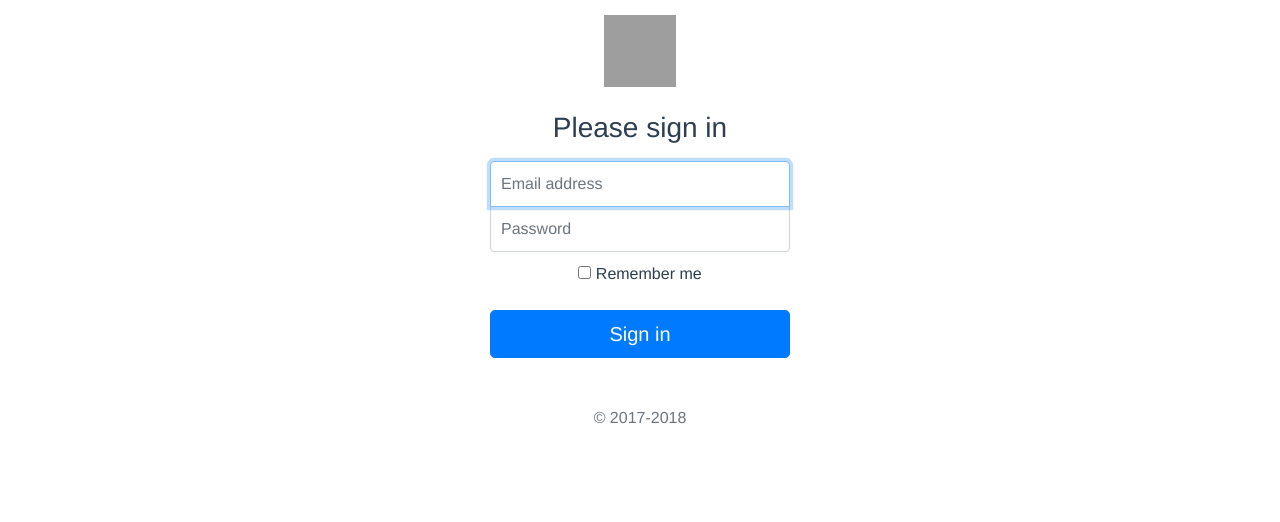
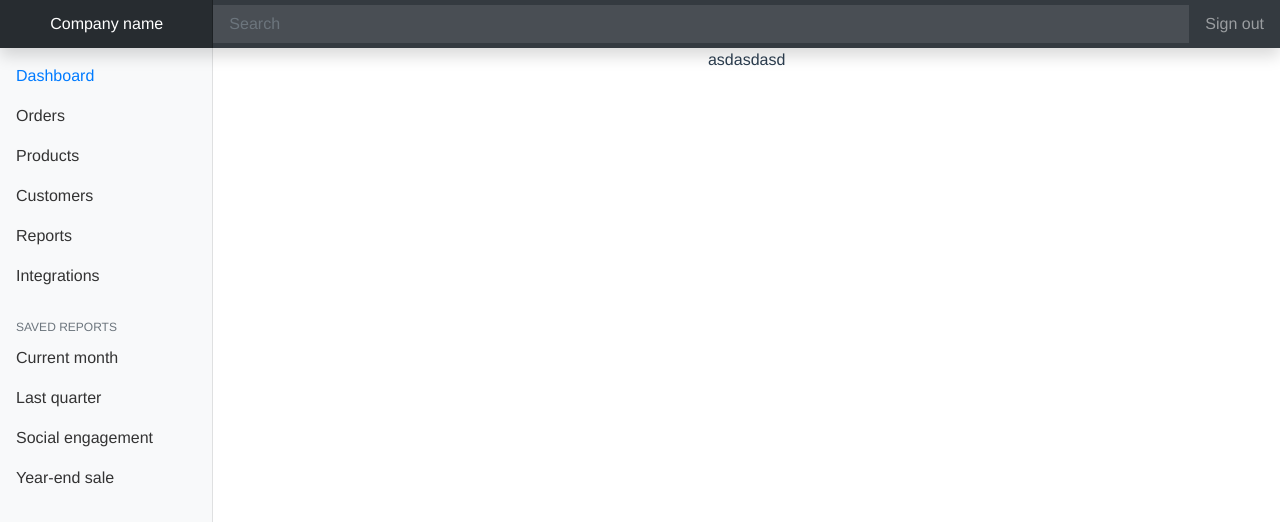
Before and after one commit to sky85245630/vue-shopcart, a Vue app: page /#/admin in a window 1280 px wide. Before the commit this address led to /#/login. Shown: the top 522 px of the page. Built offline with nearby package versions, Linux system fonts and the light colour scheme; no server answers; grey boxes are pictures that could not be loaded.

Commit message:
add dashboard scss and Navbar and Sidebar

```diff
--- a/src/App.vue
+++ b/src/App.vue
@@ -20,6 +20,8 @@
 </script>
 <style lang="scss">
 @import 'bootstrap/scss/bootstrap';
+
+
 .zxc{
   color:blue
 }
--- /dev/null
+++ b/src/assets/dashboard.scss
@@ -0,0 +1,107 @@
+
+body {
+    font-size: 0.875rem;
+  }
+
+  .feather {
+    width: 16px;
+    height: 16px;
+    vertical-align: text-bottom;
+  }
+
+  /*
+   * Sidebar
+   */
+
+  .sidebar {
+    position: fixed;
+    top: 0;
+    bottom: 0;
+    left: 0;
+    z-index: 100; /* Behind the navbar */
+    padding: 48px 0 0; /* Height of navbar */
+    box-shadow: inset -1px 0 0 rgba(0, 0, 0, 0.1);
+  }
+
+  .sidebar-sticky {
+    position: relative;
+    top: 0;
+    height: calc(100vh - 48px);
+    padding-top: 0.5rem;
+    overflow-x: hidden;
+    overflow-y: auto; /* Scrollable contents if viewport is shorter than content. */
+  }
+
+  @supports ((position: -webkit-sticky) or (position: sticky)) {
+    .sidebar-sticky {
+      position: -webkit-sticky;
+      position: sticky;
+    }
+  }
+
+  .sidebar .nav-link {
+    font-weight: 500;
+    color: #333;
+  }
+
+  .sidebar .nav-link .feather {
+    margin-right: 4px;
+    color: #999;
+  }
+
+  .sidebar .nav-link.active {
+    color: #007bff;
+  }
+
+  .sidebar .nav-link:hover .feather,
+  .sidebar .nav-link.active .feather {
+    color: inherit;
+  }
+
+  .sidebar-heading {
+    font-size: 0.75rem;
+    text-transform: uppercase;
+  }
+
+  /*
+   * Content
+   */
+
+  [role="main"] {
+    padding-top: 133px; /* Space for fixed navbar */
+  }
+
+  @media (min-width: 768px) {
+    [role="main"] {
+      padding-top: 48px; /* Space for fixed navbar */
+    }
+  }
+
+  /*
+   * Navbar
+   */
+
+  .navbar-brand {
+    padding-top: 0.75rem;
+    padding-bottom: 0.75rem;
+    font-size: 1rem;
+    background-color: rgba(0, 0, 0, 0.25);
+    box-shadow: inset -1px 0 0 rgba(0, 0, 0, 0.25);
+  }
+
+  .navbar .form-control {
+    padding: 0.75rem 1rem;
+    border-width: 0;
+    border-radius: 0;
+  }
+
+  .form-control-dark {
+    color: #fff;
+    background-color: rgba(255, 255, 255, 0.1);
+    border-color: rgba(255, 255, 255, 0.1);
+  }
+
+  .form-control-dark:focus {
+    border-color: transparent;
+    box-shadow: 0 0 0 3px rgba(255, 255, 255, 0.25);
+  }
--- /dev/null
+++ b/src/components/Navbar.vue
@@ -0,0 +1,22 @@
+<template>
+  <div>
+    <nav class="navbar navbar-dark fixed-top bg-dark flex-md-nowrap p-0 shadow">
+      <a class="navbar-brand col-sm-3 col-md-2 mr-0" href="#">Company name</a>
+      <input
+        class="form-control form-control-dark w-100"
+        type="text"
+        placeholder="Search"
+        aria-label="Search"
+      />
+      <ul class="navbar-nav px-3">
+        <li class="nav-item text-nowrap">
+          <a class="nav-link" href="#">Sign out</a>
+        </li>
+      </ul>
+    </nav>
+  </div>
+</template>
+
+<style lang="scss" scoped>
+@import '@/assets/dashboard.scss';
+</style>
--- /dev/null
+++ b/src/components/Sidebar.vue
@@ -0,0 +1,92 @@
+<template lang="">
+  <div>
+    <nav class="col-md-2 d-none d-md-block bg-light sidebar">
+      <div class="sidebar-sticky">
+        <ul class="nav flex-column">
+          <li class="nav-item">
+            <a class="nav-link active" href="#">
+              <span data-feather="home"></span>
+              Dashboard <span class="sr-only">(current)</span>
+            </a>
+          </li>
+          <li class="nav-item">
+            <a class="nav-link" href="#">
+              <span data-feather="file"></span>
+              Orders
+            </a>
+          </li>
+          <li class="nav-item">
+            <a class="nav-link" href="#">
+              <span data-feather="shopping-cart"></span>
+              Products
+            </a>
+          </li>
+          <li class="nav-item">
+            <a class="nav-link" href="#">
+              <span data-feather="users"></span>
+              Customers
+            </a>
+          </li>
+          <li class="nav-item">
+            <a class="nav-link" href="#">
+              <span data-feather="bar-chart-2"></span>
+              Reports
+            </a>
+          </li>
+          <li class="nav-item">
+            <a class="nav-link" href="#">
+              <span data-feather="layers"></span>
+              Integrations
+            </a>
+          </li>
+        </ul>
+
+        <h6
+          class="sidebar-heading d-flex justify-content-between align-items-center px-3 mt-4 mb-1 text-muted"
+        >
+          <span>Saved reports</span>
+          <a
+            class="d-flex align-items-center text-muted"
+            href="#"
+            aria-label="Add a new report"
+          >
+            <span data-feather="plus-circle"></span>
+          </a>
+        </h6>
+        <ul class="nav flex-column mb-2">
+          <li class="nav-item">
+            <a class="nav-link" href="#">
+              <span data-feather="file-text"></span>
+              Current month
+            </a>
+          </li>
+          <li class="nav-item">
+            <a class="nav-link" href="#">
+              <span data-feather="file-text"></span>
+              Last quarter
+            </a>
+          </li>
+          <li class="nav-item">
+            <a class="nav-link" href="#">
+              <span data-feather="file-text"></span>
+              Social engagement
+            </a>
+          </li>
+          <li class="nav-item">
+            <a class="nav-link" href="#">
+              <span data-feather="file-text"></span>
+              Year-end sale
+            </a>
+          </li>
+        </ul>
+      </div>
+    </nav>
+  </div>
+</template>
+
+<style lang="scss" scoped>
+@import '@/assets/dashboard.scss';
+.nav-item{
+  text-align: left;
+}
+</style>
--- a/src/router/index.js
+++ b/src/router/index.js
@@ -25,6 +25,15 @@
     // this generates a separate chunk (about.[hash].js) for this route
     // which is lazy-loaded when the route is visited.
     // component: () => import(/* webpackChunkName: "about" */ '../views/About.vue')
+  },
+  {
+    path: '/admin',
+    name: 'Dashboard',
+
+    // route level code-splitting
+    // this generates a separate chunk (about.[hash].js) for this route
+    // which is lazy-loaded when the route is visited.
+    component: () => import('../views/dashboard.vue')
   }
 ]
 
--- /dev/null
+++ b/src/views/dashboard.vue
@@ -0,0 +1,29 @@
+<template>
+  <div>
+    <Navbar></Navbar>
+    <div class="container-fluid">
+      <div class="row">
+          <Sidebar></Sidebar>
+        <main role="main" class="col-md-9 ml-sm-auto col-lg-10 px-4">
+          asdasdasd
+        </main>
+      </div>
+    </div>
+  </div>
+</template>
+
+<script>
+import Navbar from "../components/Navbar";
+import Sidebar from "../components/Sidebar";
+
+export default {
+  components: {
+    Navbar,
+    Sidebar
+  }
+};
+</script>
+
+<style lang="scss" scoped>
+@import '@/assets/dashboard.scss';
+</style>
--- a/vue.config.js
+++ b/vue.config.js
@@ -1,3 +1,4 @@
+
 module.exports = {
     publicPath:'./',
     APIPATH: '"https://vue-course-api.herokuapp.com"',
```
